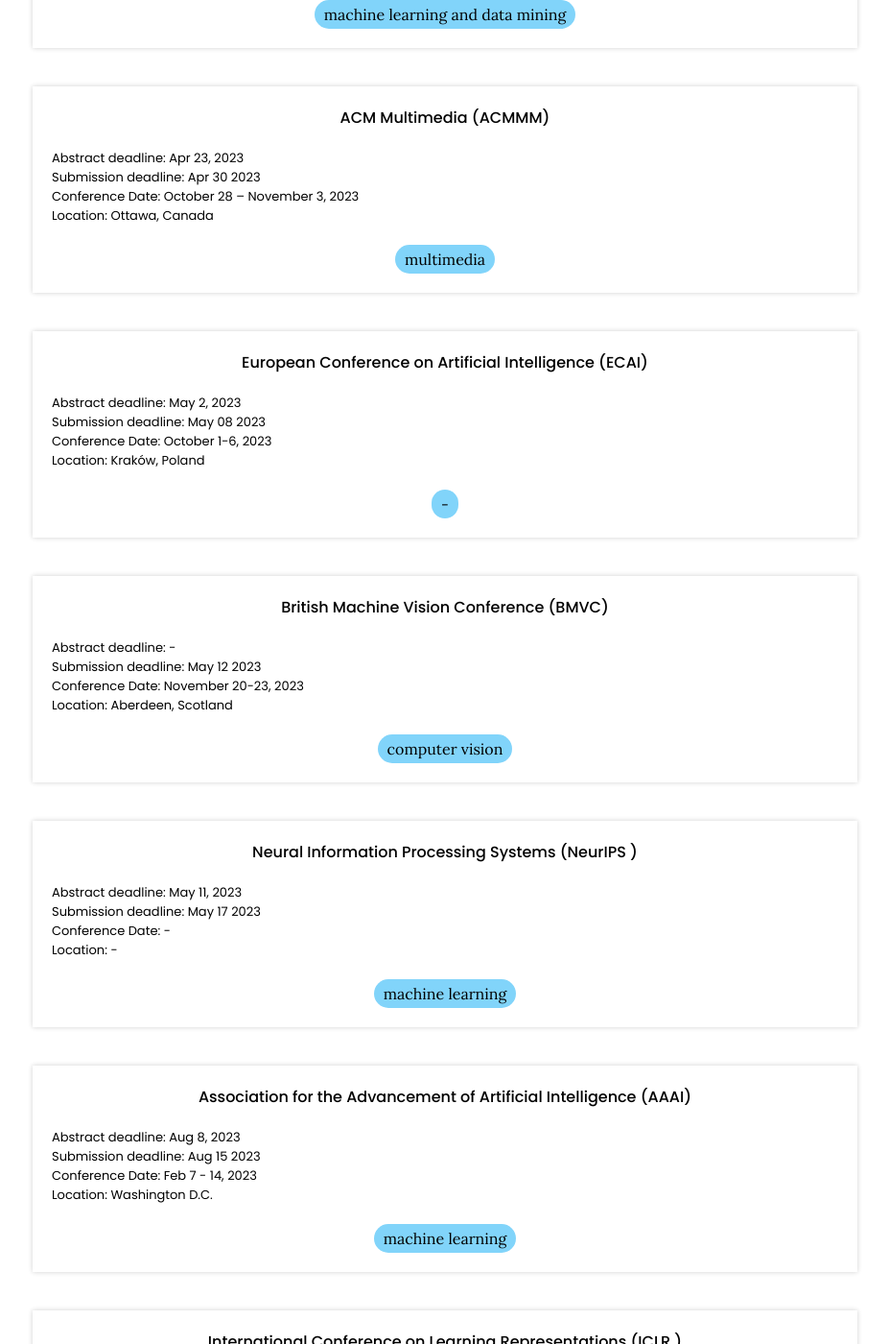
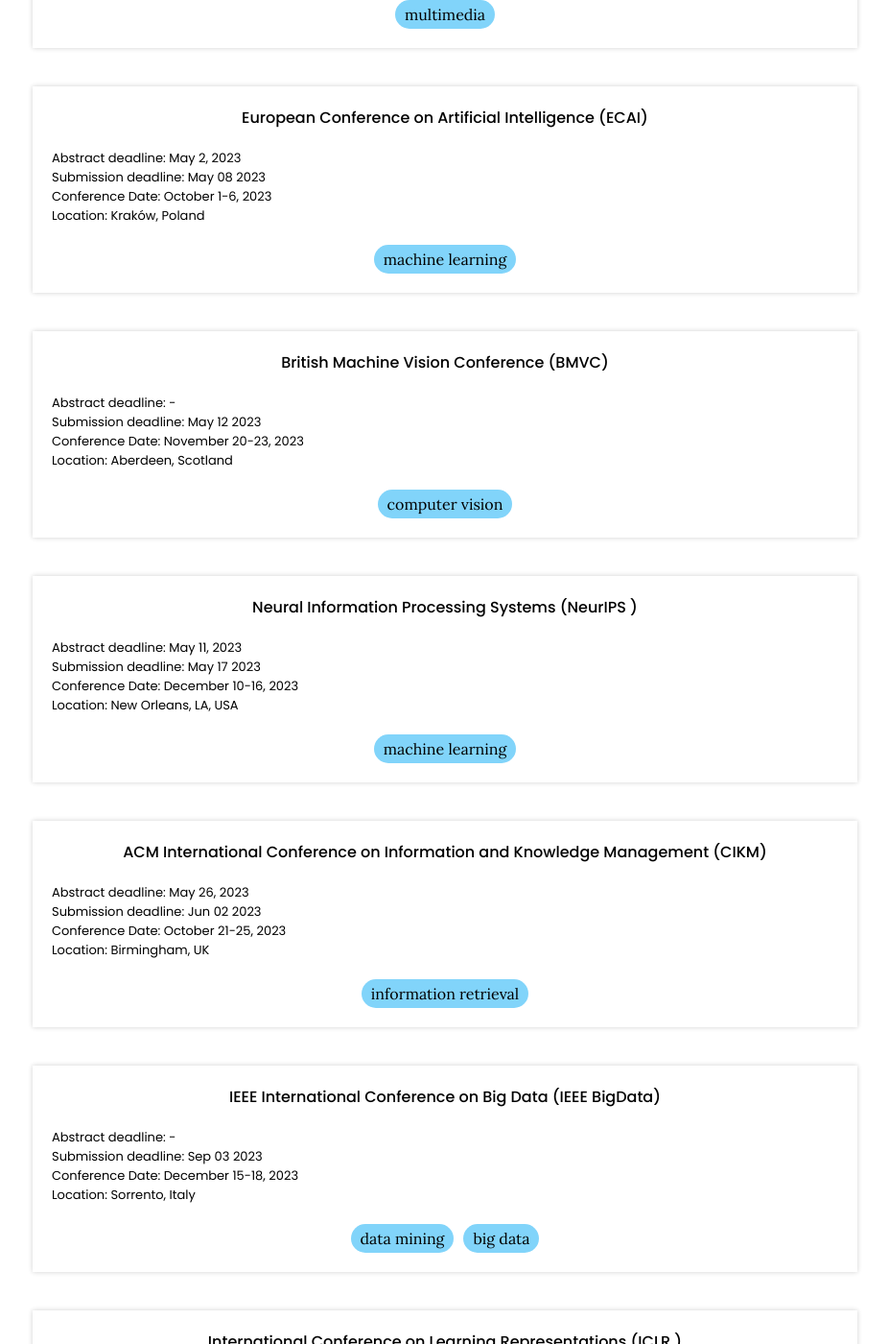
Before and after one commit to XiaonaZhou/plan-lab.github.io, a Jekyll site: the page built from conference-deadlines/index.md, in a window 1280 px wide and 1400 px high, scrolled down 462 px. Shown: the whole window at 96% size, without its empty margins (176-1103 px from the left). Built offline with Jekyll 4.4.1, drawn with Linux system fonts in a browser that asks for light colours; some of the changed text lies outside the part shown.

Commit message:
Fetch Conferences

```diff
--- a/_data/conferences.yaml
+++ b/_data/conferences.yaml
@@ -1,21 +1,3 @@
-- abstract-deadline: Mar 26, 2023
-  acceptance-rate-2019: '-'
-  acceptance-rate-2020: '-'
-  acceptance-rate-2021: '-'
-  acceptance-rate-2022: 'Abstract: March'
-  call-for-papers: https://2023.ecmlpkdd.org/submissions/key-dates-deadlines/
-  conference-date: September 18-22, 2023
-  conference-location: Turin, Italy
-  core-ranking: A
-  h5-index: '40'
-  notification-date: Date(2023,5,5)
-  rebuttal-starts: '-'
-  sd-for-sorting: 2023-04-06 00:00:00
-  submission-deadline: Apr 06 2023
-  tags:
-  - machine learning and data mining
-  title: European Conference on Machine learning and knowledge discovery in databases
-    (ECML PKDD)
 - abstract-deadline: Apr 23, 2023
   acceptance-rate-2019: '-'
   acceptance-rate-2020: '-'
@@ -47,7 +29,8 @@
   rebuttal-starts: Date(2023,5,25)
   sd-for-sorting: 2023-05-08 00:00:00
   submission-deadline: May 08 2023
-  tags: '-'
+  tags:
+  - machine learning
   title: European Conference on Artificial Intelligence (ECAI)
 - abstract-deadline: '-'
   acceptance-rate-2019: '-'
@@ -72,8 +55,8 @@
   acceptance-rate-2021: '-'
   acceptance-rate-2022: '-'
   call-for-papers: https://nips.cc/Conferences/2023/CallForPapers
-  conference-date: '-'
-  conference-location: '-'
+  conference-date: December 10-16, 2023
+  conference-location: New Orleans, LA, USA
   core-ranking: A*
   h5-index: '278'
   notification-date: Date(2023,8,21)
@@ -83,23 +66,41 @@
   tags:
   - machine learning
   title: Neural Information Processing Systems (NeurIPS )
-- abstract-deadline: Aug 8, 2023
+- abstract-deadline: May 26, 2023
   acceptance-rate-2019: '-'
   acceptance-rate-2020: '-'
   acceptance-rate-2021: '-'
   acceptance-rate-2022: '-'
-  call-for-papers: https://aaai.org/Conferences/AAAI-23/aaai23call/
-  conference-date: Feb 7 - 14, 2023
-  conference-location: Washington D.C.
-  core-ranking: A*
-  h5-index: '180'
-  notification-date: Date(2022,10,18)
-  rebuttal-starts: Date(2022,9,20)
-  sd-for-sorting: 2023-08-15 00:00:00
-  submission-deadline: Aug 15 2023
+  call-for-papers: https://cikm2023.github.io/
+  conference-date: October 21-25, 2023
+  conference-location: Birmingham, UK
+  core-ranking: A
+  h5-index: '69'
+  notification-date: '-'
+  rebuttal-starts: '-'
+  sd-for-sorting: 2023-06-02 00:00:00
+  submission-deadline: Jun 02 2023
   tags:
-  - machine learning
-  title: Association for the Advancement of Artificial Intelligence (AAAI)
+  - information retrieval
+  title: ACM International Conference on Information and Knowledge Management (CIKM)
+- abstract-deadline: '-'
+  acceptance-rate-2019: '-'
+  acceptance-rate-2020: '-'
+  acceptance-rate-2021: '-'
+  acceptance-rate-2022: '-'
+  call-for-papers: http://bigdataieee.org/BigData2023/
+  conference-date: December 15-18, 2023
+  conference-location: Sorrento, Italy
+  core-ranking: B
+  h5-index: N/A
+  notification-date: Date(2023,9,27)
+  rebuttal-starts: '-'
+  sd-for-sorting: 2023-09-03 00:00:00
+  submission-deadline: Sep 03 2023
+  tags:
+  - data mining
+  - ' big data'
+  title: IEEE International Conference on Big Data (IEEE BigData)
 - abstract-deadline: Sep 21, 2023
   acceptance-rate-2019: '-'
   acceptance-rate-2020: '-'
```
